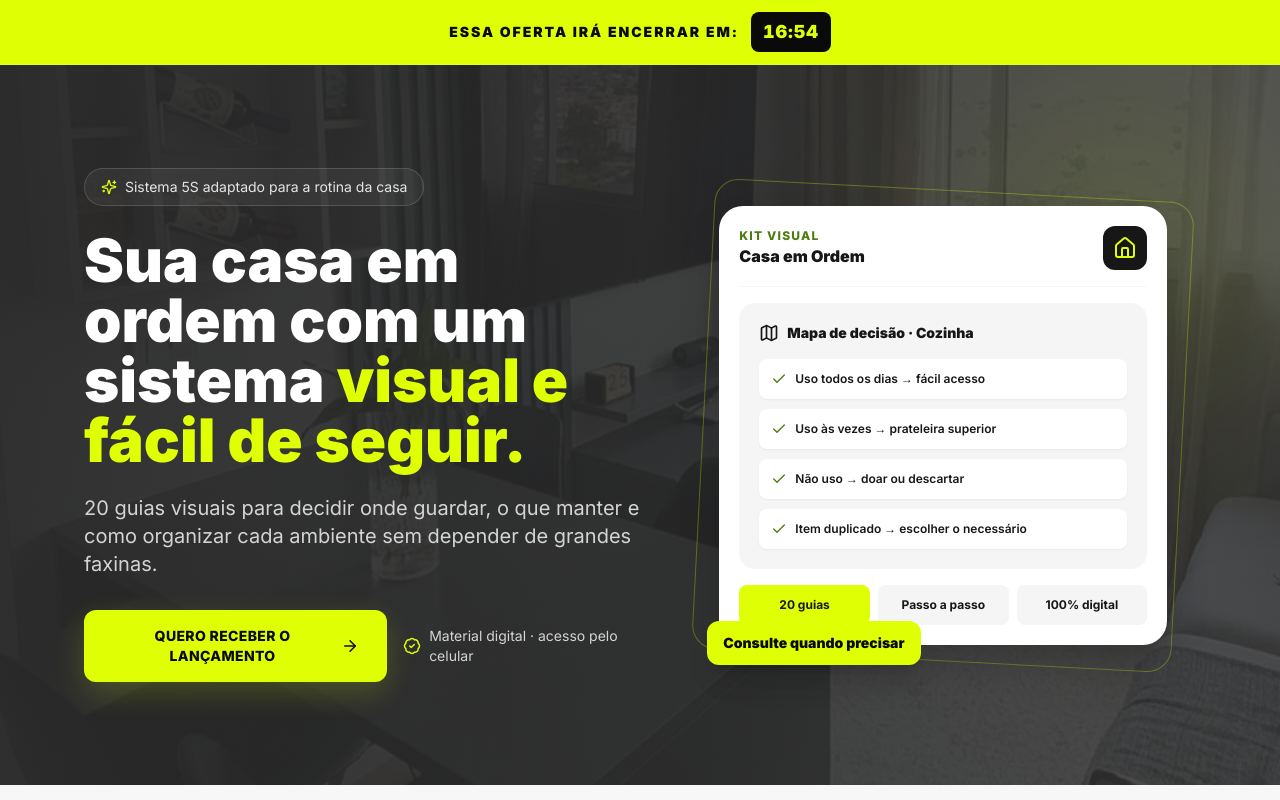
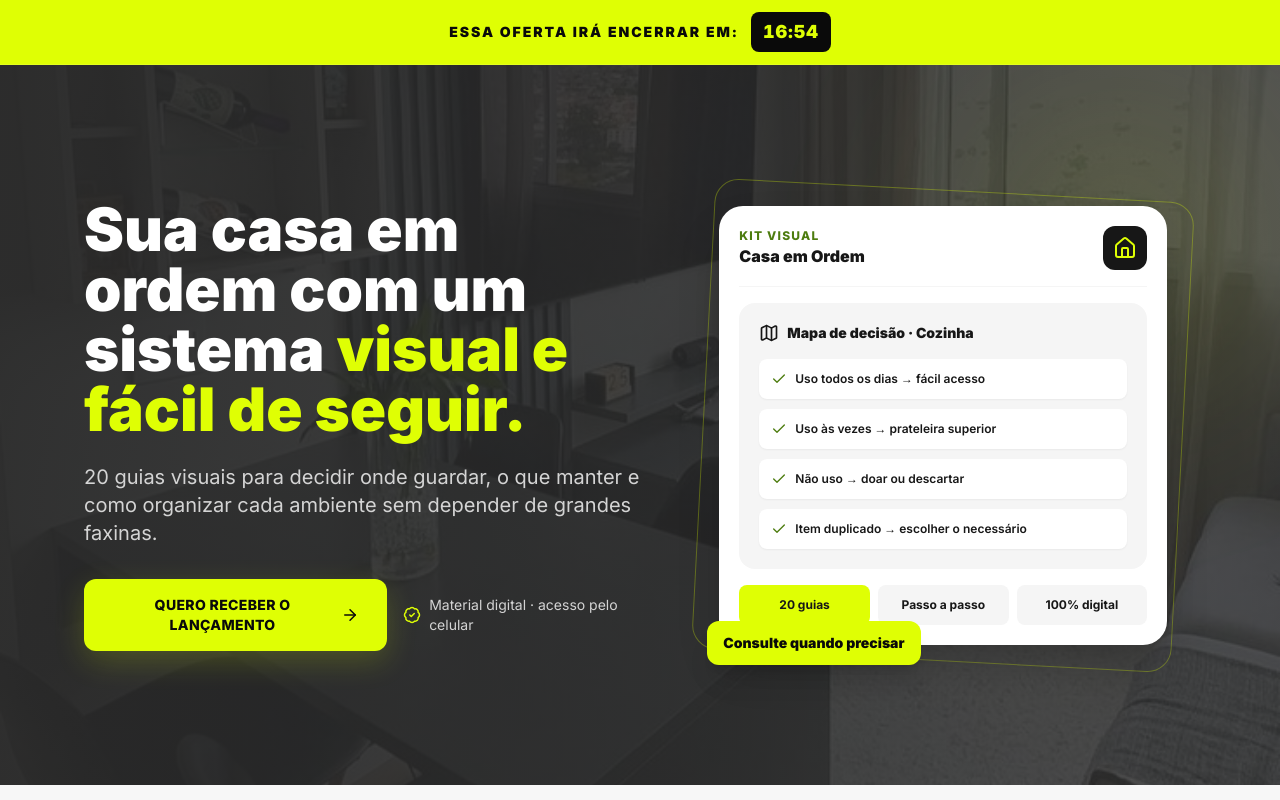
Before and after one commit to YuriVbs70/kit-visual-casa-organizada, a React (Vite) app: page / in a window 1280 px wide. Shown: the top 800 px of the page. Built offline with nearby package versions, Linux system fonts and the light colour scheme; no server answers.

Commit message:
remove selo 5S do primeiro bloco

```diff
--- a/src/App.tsx
+++ b/src/App.tsx
@@ -2,7 +2,7 @@ import { useEffect, useRef, useState } from 'react';
 import {
   ArrowRight, BadgeCheck, Check, CheckCircle2, ChevronDown, CircleAlert,
   Clock3, Eye, Gift, Home, LayoutGrid, ListChecks, Loader2, Lock, Map,
-  Package, Printer, ShieldCheck, ShoppingBag, Smartphone, Sparkles,
+  Package, Printer, ShieldCheck, ShoppingBag, Smartphone,
   TimerReset, Users, X, Zap,
 } from 'lucide-react';
 import { isSupabaseConfigured, supabase } from '@/lib/supabase';
@@ -157,7 +157,6 @@ export default function App() {
         <div className="pointer-events-none absolute right-0 top-20 z-[1] h-80 w-80 rounded-full bg-[#DFFF04]/10 blur-[100px]" />
         <div className="relative z-10 mx-auto grid min-h-[720px] max-w-6xl items-center gap-12 px-5 py-16 md:grid-cols-[1.05fr_.95fr] md:py-20">
           <div>
-            <div className="mb-6 inline-flex items-center gap-2 rounded-full border border-white/15 bg-white/5 px-4 py-2 text-sm text-neutral-200"><Sparkles className="h-4 w-4 text-[#DFFF04]" /> Sistema 5S adaptado para a rotina da casa</div>
             <h1 className="max-w-3xl text-4xl font-black leading-[1.06] sm:text-5xl md:text-6xl">Sua casa em ordem com um sistema <span className="text-[#DFFF04]">visual e fácil de seguir.</span></h1>
             <p className="mt-6 max-w-xl text-lg leading-relaxed text-neutral-300 md:text-xl">20 guias visuais para decidir onde guardar, o que manter e como organizar cada ambiente sem depender de grandes faxinas.</p>
             <div className="mt-8 flex flex-col gap-4 sm:flex-row sm:items-center"><CtaButton onClick={openModal} label="Quero receber o lançamento" /><span className="flex items-center gap-2 text-sm text-neutral-300"><BadgeCheck className="h-5 w-5 text-[#DFFF04]" /> Material digital · acesso pelo celular</span></div>
```
